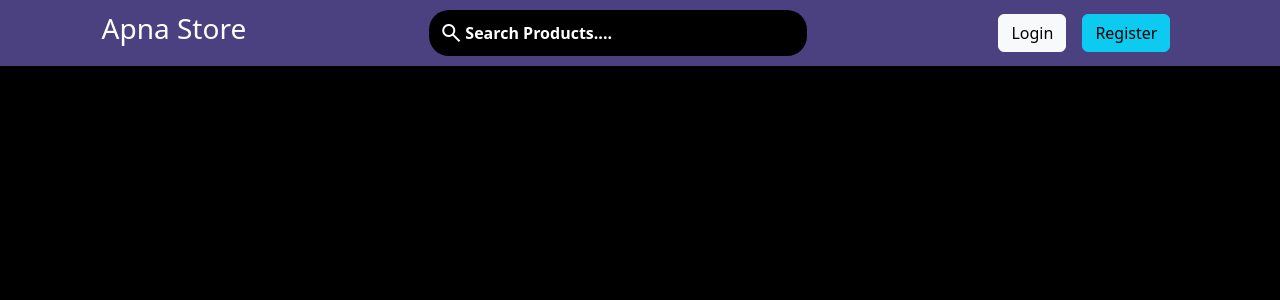
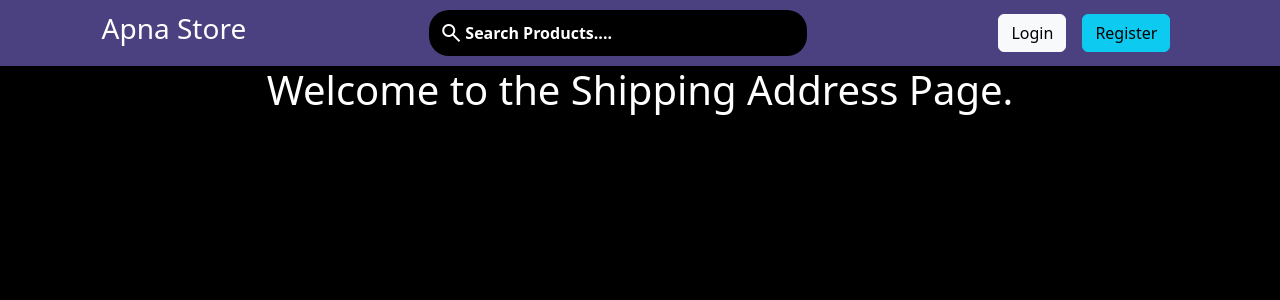
Before and after one commit to CoolShivas/011--MERN_E_Commerce_Platform_with_Admin_Panel, a React (Vite) app in the folder client/: page /shipping in a window 1280 px wide. Shown: the top 300 px of the page. Built offline with nearby package versions, Linux system fonts and the light colour scheme; no server answers.

Commit message:
Formation of Address.jsx file connected with route and Check Out btn of Cart that will redirect to Address page.

```diff
--- a/client/src/App.jsx
+++ b/client/src/App.jsx
@@ -8,6 +8,7 @@ import { ToastContainer } from "react-toastify";
 import Login from "./components/user/Login";
 import Profile from "./components/user/Profile";
 import Cart from "./components/Cart";
+import Address from "./components/Address";
 
 const App = () => {
   return (
@@ -22,6 +23,7 @@ const App = () => {
         <Route path="/login" element={<Login />} />
         <Route path="/profile" element={<Profile />} />
         <Route path="/cart" element={<Cart />} />
+        <Route path="/shipping" element={<Address />} />
       </Routes>
     </BrowserRouter>
   );
--- /dev/null
+++ b/client/src/components/Address.jsx
@@ -0,0 +1,13 @@
+import React from "react";
+
+const Address = () => {
+  return (
+    <>
+      <center>
+        <h1>Welcome to the Shipping Address Page.</h1>
+      </center>
+    </>
+  );
+};
+
+export default Address;
--- a/client/src/components/Cart.jsx
+++ b/client/src/components/Cart.jsx
@@ -153,6 +153,9 @@ const Cart = () => {
             <button
               className="btn btn-warning mx-3"
               style={{ fontWeight: "bold" }}
+              onClick={() => {
+                navigate("/shipping");
+              }}
             >
               Check Out
             </button>
```
